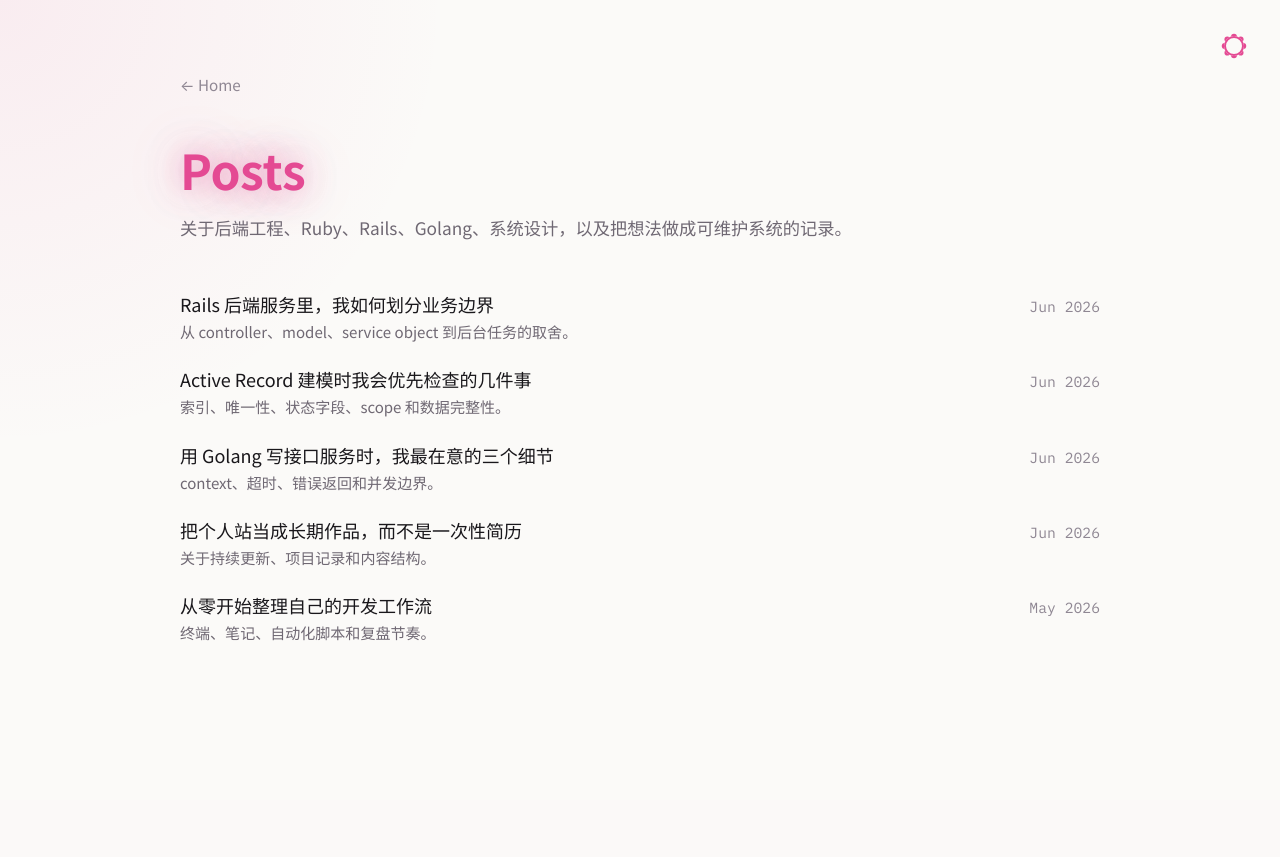
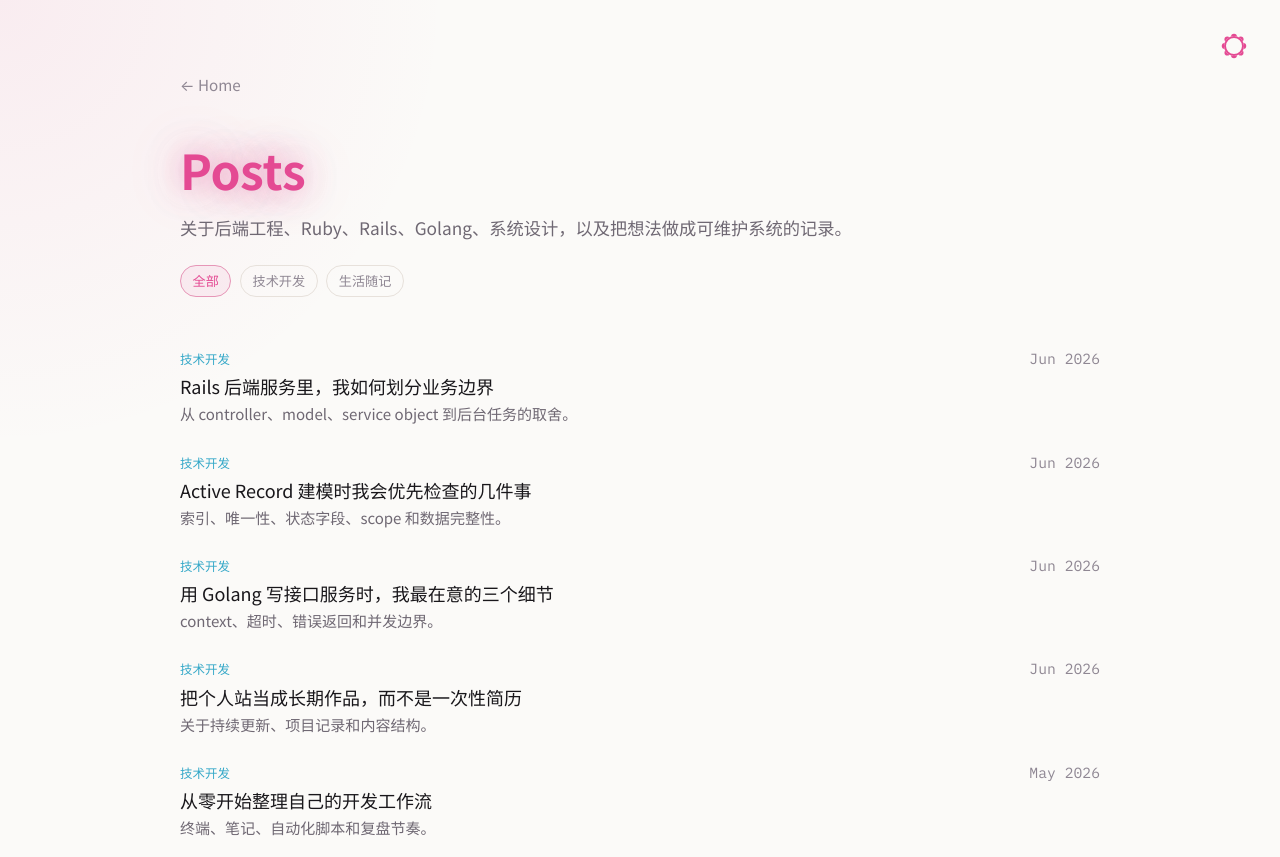
Before and after one commit to zuo1234/zuo-ganghua-site, a Rails app: page /posts in a window 1280 px wide. Before the commit the page ends 641 px from the top, so only its background shows below. Run offline with Rails 7, Linux system fonts and the light colour scheme; data comes from the database, SQL or seed files in the repository; both versions use the stored data as it was after the commit; some libraries are stand-ins or nearby versions.

Commit message:
post增加tag

```diff
--- a/app/assets/stylesheets/application.css
+++ b/app/assets/stylesheets/application.css
@@ -491,6 +491,33 @@ h2 {
   line-height: 1.8;
 }
 
+.post-tag-filter {
+  display: flex;
+  flex-wrap: wrap;
+  gap: 0.55rem;
+  margin-top: 1.35rem;
+}
+
+.post-tag-filter__item {
+  border: 1px solid var(--line);
+  border-radius: 999px;
+  color: var(--soft);
+  font-family: "IBM Plex Mono", monospace;
+  font-size: 0.82rem;
+  padding: 0.36rem 0.72rem;
+  transition:
+    border-color 160ms ease,
+    color 160ms ease,
+    background-color 160ms ease;
+}
+
+.post-tag-filter__item:hover,
+.post-tag-filter__item.is-active {
+  border-color: color-mix(in srgb, var(--accent) 50%, var(--line));
+  background: color-mix(in srgb, var(--accent) 8%, transparent);
+  color: var(--accent);
+}
+
 .post-list {
   display: grid;
   gap: 1.35rem;
@@ -512,6 +539,14 @@ h2 {
   transition: color 160ms ease;
 }
 
+.post-list-item small.post-list-item__tag {
+  display: inline-block;
+  margin-bottom: 0.22rem;
+  color: var(--accent-alt);
+  font-family: "IBM Plex Mono", monospace;
+  font-size: 0.78rem;
+}
+
 .post-list-item small {
   display: block;
   margin-top: 0.18rem;
@@ -535,12 +570,19 @@ h2 {
   margin-bottom: 2.5rem;
 }
 
-.post-header time {
-  display: block;
+.post-meta {
+  display: flex;
+  flex-wrap: wrap;
+  gap: 0.55rem 0.8rem;
+  align-items: center;
   margin-bottom: 0.9rem;
   color: var(--soft);
   font-family: "IBM Plex Mono", monospace;
   font-size: 0.9rem;
+}
+
+.post-meta span {
+  color: var(--accent-alt);
 }
 
 .post-header h1 {
@@ -868,6 +910,11 @@ h2 {
 .status-pill--draft {
   border-color: color-mix(in srgb, var(--accent-third) 40%, var(--line));
   color: var(--accent-third);
+}
+
+.status-pill--tag {
+  border-color: color-mix(in srgb, var(--accent-alt) 38%, var(--line));
+  color: var(--accent-alt);
 }
 
 .admin-actions,
--- a/app/controllers/admin/posts_controller.rb
+++ b/app/controllers/admin/posts_controller.rb
@@ -11,7 +11,7 @@ module Admin
     end
 
     def new
-      @post = Post.new(status: "draft")
+      @post = Post.new(status: "draft", tag: "technical_development")
     end
 
     def create
@@ -67,7 +67,7 @@ module Admin
     end
 
     def post_params
-      params.require(:post).permit(:title, :slug, :excerpt, :body, :status, :published_at)
+      params.require(:post).permit(:title, :slug, :excerpt, :body, :status, :tag, :published_at)
     end
 
     def normalize_commit_action
--- a/app/controllers/posts_controller.rb
+++ b/app/controllers/posts_controller.rb
@@ -1,6 +1,8 @@
 class PostsController < ApplicationController
   def index
     @posts = Post.published
+    @selected_tag = params[:tag].presence if Post.tags.key?(params[:tag])
+    @posts = @posts.with_tag(@selected_tag) if @selected_tag
   end
 
   def show
--- a/app/models/post.rb
+++ b/app/models/post.rb
@@ -1,20 +1,34 @@
 class Post < ApplicationRecord
   STATUSES = %w[draft published].freeze
+  TAG_LABELS = {
+    "technical_development" => "技术开发",
+    "life_notes" => "生活随记"
+  }.freeze
+
+  enum tag: {
+    technical_development: 0,
+    life_notes: 1
+  }
 
   before_validation :normalize_slug
   before_validation :clear_published_at, if: :draft?
   before_validation :set_published_at, if: :publishing_now?
 
-  validates :title, :slug, :body, :status, presence: true
+  validates :title, :slug, :body, :status, :tag, presence: true
   validates :slug, uniqueness: true
   validates :slug, format: { with: /\A[a-z0-9]+(?:-[a-z0-9]+)*\z/, message: "only allows lowercase letters, numbers, and hyphens" }
   validates :status, inclusion: { in: STATUSES }
 
   scope :published, -> { where(status: "published").where.not(published_at: nil).order(published_at: :desc) }
   scope :recent_first, -> { order(Arel.sql("COALESCE(published_at, updated_at) DESC")) }
+  scope :with_tag, ->(tag) { where(tag: tags.fetch(tag)) }
 
   def self.find_published!(slug)
     published.find_by!(slug: slug)
+  end
+
+  def self.tag_options
+    tags.keys.map { |tag| [TAG_LABELS.fetch(tag), tag] }
   end
 
   def draft?
@@ -35,6 +49,10 @@ class Post < ApplicationRecord
 
   def display_date
     published_at || updated_at || created_at
+  end
+
+  def tag_label
+    TAG_LABELS.fetch(tag)
   end
 
   def to_param
--- a/app/views/admin/posts/index.html.erb
+++ b/app/views/admin/posts/index.html.erb
@@ -22,6 +22,7 @@
           <div class="admin-post-row__title">
             <strong><%= post.title %></strong>
             <span class="status-pill status-pill--<%= post.status %>"><%= post.status %></span>
+            <span class="status-pill status-pill--tag"><%= post.tag_label %></span>
           </div>
           <small>
             <%= post.slug %>
--- a/app/views/posts/index.html.erb
+++ b/app/views/posts/index.html.erb
@@ -8,6 +8,12 @@
   <header class="content-header posts-page__header">
     <h1>Posts</h1>
     <p>关于后端工程、Ruby、Rails、Golang、系统设计，以及把想法做成可维护系统的记录。</p>
+    <nav class="post-tag-filter" aria-label="文章标签筛选">
+      <%= link_to "全部", posts_path, class: ["post-tag-filter__item", ("is-active" if @selected_tag.blank?)] %>
+      <% Post.tag_options.each do |label, tag| %>
+        <%= link_to label, posts_path(tag: tag), class: ["post-tag-filter__item", ("is-active" if @selected_tag == tag)] %>
+      <% end %>
+    </nav>
   </header>
 
   <% if @posts.any? %>
@@ -16,6 +22,7 @@
         <article class="post-list-item">
           <%= link_to post_path(post) do %>
             <span>
+              <small class="post-list-item__tag"><%= post.tag_label %></small>
               <strong><%= post.title %></strong>
               <% if post.excerpt.present? %>
                 <small><%= post.excerpt %></small>
--- a/app/views/posts/show.html.erb
+++ b/app/views/posts/show.html.erb
@@ -7,7 +7,10 @@
 
   <article class="post-article">
     <header class="post-header">
-      <time datetime="<%= @post.display_date&.to_date&.iso8601 %>"><%= post_month(@post) %></time>
+      <div class="post-meta">
+        <time datetime="<%= @post.display_date&.to_date&.iso8601 %>"><%= post_month(@post) %></time>
+        <span><%= @post.tag_label %></span>
+      </div>
       <h1><%= @post.title %></h1>
       <% if @post.excerpt.present? %>
         <p><%= @post.excerpt %></p>
--- /dev/null
+++ b/db/migrate/20260701090000_add_tag_to_posts.rb
@@ -0,0 +1,6 @@
+class AddTagToPosts < ActiveRecord::Migration[7.0]
+  def change
+    add_column :posts, :tag, :integer, null: false, default: 0
+    add_index :posts, [:tag, :status, :published_at]
+  end
+end
```
Also changed, not shown: app/views/admin/posts/_form.html.erb (+7 -0 lines), app/views/admin/posts/preview.html.erb (+8 -2 lines), db/seeds.rb (+7 -0 lines), db/development.sqlite3, db/schema.rb.
